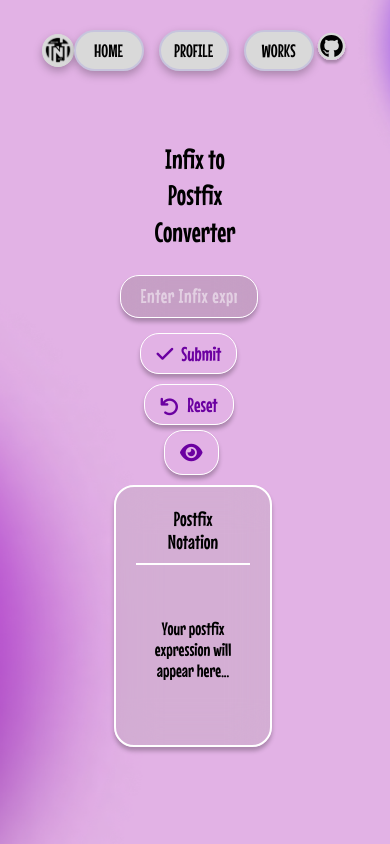
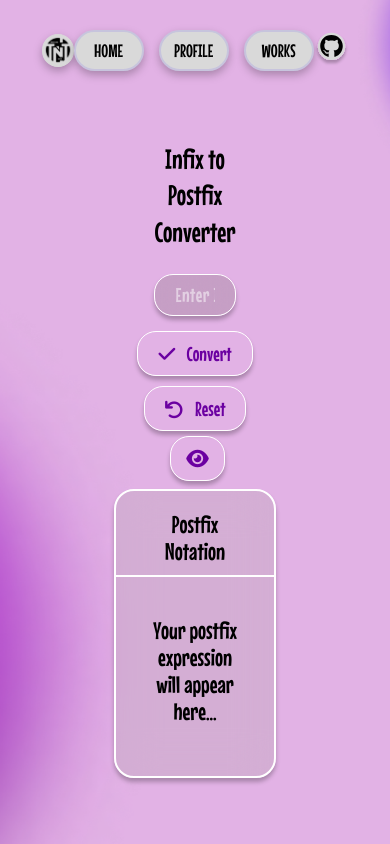
Before and after one commit to aidantiu/dsa_portfolio, a Flask app: page /infix-to-postfix in a window 390 px wide. Run offline with Flask 3, Linux system fonts and the light colour scheme.

Commit message:
style: enhance layout and responsiveness for infix to postfix conversion

```diff
--- a/portfolio/app/static/styles/infix-to-postfix-style.css
+++ b/portfolio/app/static/styles/infix-to-postfix-style.css
@@ -68,7 +68,10 @@ body{
     display: flex;
     align-items: center;
     justify-content: center;
-    padding: 10px;
+    padding-top: 0;
+    padding-bottom: 10px;
+    padding-left: 10px;
+    padding-right: 10px;
     transition: all 0.3s ease;
 }
 
@@ -174,14 +177,30 @@ input[type="text"]::placeholder {
 
 
 /* Output and Info Section */
-.output-header, .info-header {
+/* Output for  Infix to Postfix Conversion */
+/* Info for Step by step conversion */
+.output-header{
     display: flex;
     justify-content: center;
     align-items: center;
     padding: 0 20px;
 }
 
-.output-header h3, .info-header h3 {
+
+.output-header h3 {
+    font-family: "Mouse Memoirs", sans-serif;
+    font-size: 24px;
+    font-weight: normal;
+    margin: 0;
+    text-align: center;
+    color: rgb(0, 0, 0);
+}
+
+.info-header {
+    display: flex;
+    align-items: center;
+}
+.info-header h3 {
     font-family: "Mouse Memoirs", sans-serif;
     font-size: 24px;
     font-weight: normal;
@@ -191,10 +210,11 @@ input[type="text"]::placeholder {
 }
 
 .horizontal-line {
-    width: 100%;
+    width: calc(100% + 40px);
     height: 1.5px;
     background-color: white;
-    margin: 10px 0;
+    margin: 10px -20px;
+    position: relative;
 }
 
 .postfix-result {
@@ -233,6 +253,15 @@ input[type="text"]::placeholder {
 .left-side {
     width: 100%;
     transition: all 0.3s ease;
+}
+
+.right-side {
+    width: 0;
+    transition: all 0.3s ease;
+}
+
+.split-container.active .right-side {
+    width: 50%;
 }
 
 /* Output Box Section */
@@ -324,104 +375,117 @@ input[type="text"]::placeholder {
 
 
 
+
+
+
+/* For responsive layout */
 /* Large devices (laptops/desktops, 992px and up) */
 @media screen and (max-width: 992px) {
     .infix-to-postfix-text h1 {
-        font-size: 36px;
+        font-size: min(36px, 5vh);
     }
 
     .input-container {
         width: 80%;
+        justify-self: center;
+        min-height: 60px;
     }
 
     input[type="text"] {
         width: 50%;
-    }
-
-    .output-container {
-        width: 80%;
+        height: max(40px, 5vh);
     }
 
     .output-box {
         width: 80%;
+        min-height: max(300px, 40vh);
     }
 }
 
 /* Medium devices (tablets, 768px and down) */
 @media screen and (max-width: 768px) {
     .infix-to-postfix-text h1 {
-        font-size: 32px;
+        font-size: min(32px, 4vh);
         padding: 0 15px;
     }
 
     .input-container {
         width: 90%;
         flex-wrap: wrap;
-    }
-
-    input[type="text"] {
-        width: 100%;
-        margin-bottom: 10px;
-    }
-
-    .go-button, .clear-button {
-        padding: 8px 15px;
-    }
-
-    .output-container {
-        width: 90%;
+        padding: min(10px, 1vh) 0;
+        min-height: 50px;
     }
 
     .output-box {
         width: 90%;
-        min-height: 250px;
+        min-height: max(250px, 35vh);
     }
 
     .postfix-result {
-        font-size: 24px;
-        height: 180px;
-    }
-
-    .placeholder-text {
-        font-size: 20px;
+        font-size: min(24px, 3vh);
+        height: max(180px, 25vh);
     }
 }
 
 /* Small devices (phones, 576px and down) */
 @media screen and (max-width: 576px) {
     .infix-to-postfix-text h1 {
-        font-size: 28px;
+        font-size: min(28px, 3.5vh);
     }
 
     .input-container {
         width: 95%;
-    }
-
-    input[type="text"] {
-        font-size: 18px;
-    }
-
-    .output-container {
-        width: 95%;
-        padding-bottom: 30px;
+        min-height: 40px;
     }
 
     .output-box {
         width: 95%;
-        min-height: 200px;
-    }
-
-    .output-header h3 {
-        font-size: 20px;
+        min-height: max(200px, 30vh);
     }
 
     .postfix-result {
-        font-size: 20px;
-        height: 150px;
-        padding: 10px;
+        font-size: min(20px, 2.5vh);
+        height: max(150px, 20vh);
+    }
+}
+
+/* Height-based queries */
+@media screen and (max-height: 800px) {
+    .output-box {
+        min-height: 45vh;
     }
 
-    .placeholder-text {
-        font-size: 18px;
+    .postfix-result {
+        height: 35vh;
     }
 }
+
+@media screen and (max-height: 600px) {
+    .input-container {
+        padding: 5px 0;
+    }
+
+    .output-box {
+        min-height: 40vh;
+    }
+
+    .postfix-result {
+        height: 30vh;
+    }
+}
+
+/* Landscape orientation */
+@media screen and (max-height: 500px) and (orientation: landscape) {
+    .input-container {
+        flex-direction: row;
+        flex-wrap: nowrap;
+    }
+
+    .output-box {
+        min-height: 35vh;
+    }
+
+    .postfix-result {
+        height: 25vh;
+    }
+}
--- a/portfolio/app/templates/infix_to_postfix.html
+++ b/portfolio/app/templates/infix_to_postfix.html
@@ -65,10 +65,12 @@
                                    required
                                    value="{{ input if input else '' }}">
                             <button id="goBox" type="submit" class="go-button">
-                                <i class="fas fa-check"></i>Submit
+                                <i class="fas fa-check"></i>
+                                Convert
                             </button>
                             <button type="button" id="clearBox" class="clear-button" onclick="clearAll()">
-                                <i class="fas fa-undo fa-lg"></i>Reset
+                                <i class="fas fa-undo fa-lg"></i>
+                                Reset
                             </button>
                             <button type="button" id="toggleBox" class="toggle-button" onclick="toggleView()">
                                 <i class="fas fa-eye"></i>
@@ -87,9 +89,14 @@
                     </div>
 
                     <!-- Right Side (Info Box) -->
-                    <div class="info-box">
-                        <h2>Steps:</h2>
-                        <!-- Add steps content here -->
+                    <div class="right-side">
+                        <div class="info-box">
+                            <div class="info-header">
+                                <h3>Steps:</h3>
+                            </div>
+                            <div class="horizontal-line"></div>
+                            <!-- Add steps content here -->
+                        </div>
                     </div>
                 </div>
             </form>
```
Also changed, not shown: other parts of portfolio/app/static/styles/infix-to-postfix-style.css (+27 -5 lines).
